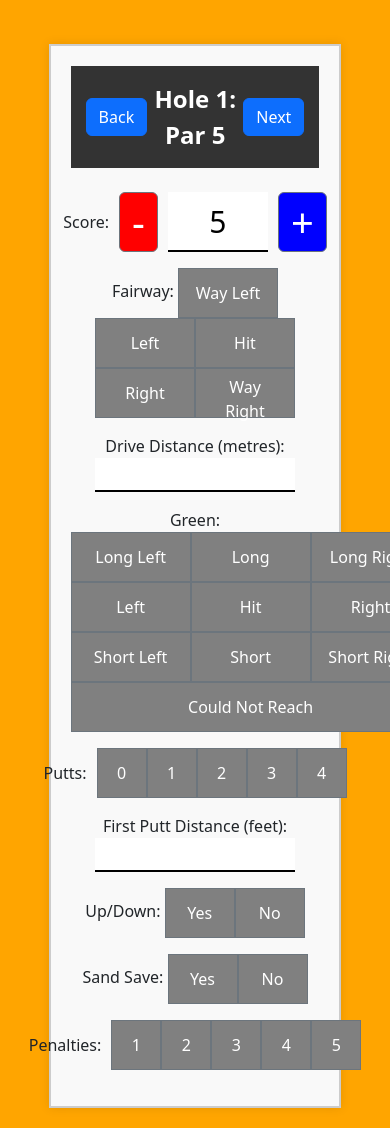
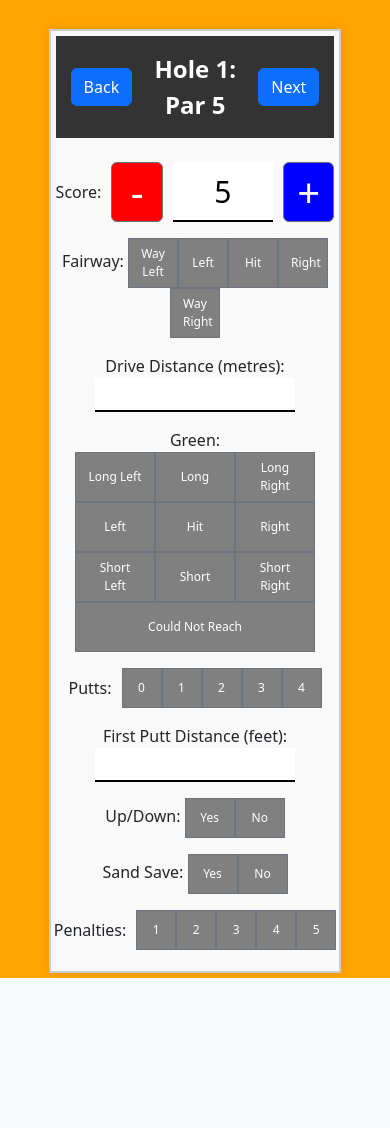
Before and after one commit to philipgjreid/pgjr-site, a Django app: page /stats_test/1/1/ in a window 390 px wide; the page is wider, and only the part inside the window is pictured. Shown: the part 56-1184 px from the top of that part. After the commit the page ends 1034 px from the top of that part, so only its background shows below. Run offline with Django 5.2, Linux system fonts and the light colour scheme; a user stored in the database is signed in; data comes from the database, SQL or seed files in the repository; both versions use the stored data as it was after the commit; parts of the project's set-up code (start-up, migrations or seed data) failed here and were passed over.

Commit message:
Changes to stats input form sizing using media queries

```diff
--- a/roundapp/templates/roundapp/stats_test.html
+++ b/roundapp/templates/roundapp/stats_test.html
@@ -32,8 +32,8 @@
 
 .content-box {
     border: 2px solid #ccc;
-    padding: 20px;
-    margin: 20px auto;
+    padding: 5px;
+    margin: 5px;
     width: 80%;
     max-width: 650px;
     box-shadow: 0 0 10px rgba(0, 0, 0, 0.1);
@@ -67,6 +67,137 @@
     margin: 0;
 }
 
+
+/* Default button styles - Testing how to size things based on screen size */
+.custom-button-fwy {
+    height: 50px;
+    width: 100px;
+    font-size: 16px;
+    margin-right: 0px;
+    border-radius: 0;
+}
+/* Styles for screens between 600px and 1200px */
+@media (min-width: 780px) and (max-width: 1000px) {
+    .custom-button-fwy {
+        height: 55px;
+        width: 80px;
+        font-size: 14px;
+    }
+}
+/* Styles for screens smaller than 600px */
+@media (max-width: 780px) {
+    .custom-button-fwy {
+        height: 50px;
+        width: 50px;
+        font-size: 12px;
+    }
+}
+
+/* Default button styles - Testing how to size things based on screen size */
+.custom-button {
+    height: 50px;
+    width: 50px;
+    margin-right: 0px;
+    border-radius: 0;
+}
+/* Styles for screens between 600px and 1200px */
+@media (min-width: 780px) and (max-width: 1000px) {
+    .custom-button {
+        height: 45px;
+        width: 45px;
+        font-size: 14px;
+    }
+}
+/* Styles for screens smaller than 600px */
+@media (max-width: 780px) {
+    .custom-button {
+        height: 40px;
+        width: 40px;
+        font-size: 12px;
+    }
+}
+
+.custom-button-yesno {
+    height: 50px;
+    width: 70px;
+    margin-right: 0px;
+    border-radius: 0;
+}
+/* Styles for screens between 600px and 1200px */
+@media (min-width: 780px) and (max-width: 1000px) {
+    .custom-button-yesno {
+        height: 45px;
+        width: 60px;
+        font-size: 14px;
+    }
+}
+/* Styles for screens smaller than 600px */
+@media (max-width: 780px) {
+    .custom-button-yesno {
+        height: 40px;
+        width: 50px;
+        font-size: 12px;
+    }
+}
+
+
+
+.grid-container {
+/*    height: 50px;
+    border-radius: 0;*/
+
+    display: grid;
+    grid-template-columns: repeat(3, 120px);
+    grid-gap: 0px;
+    margin: 0 auto;
+    width: fit-content;
+}
+
+@media (max-width: 1000px) {
+    .grid-container {
+        display: grid;
+        grid-template-columns: repeat(3, 100px);
+        grid-gap: 0px;
+        margin: 0 auto;
+        width: fit-content;
+/*        height: 45px;
+        font-size: 14px;*/
+    }
+}
+
+@media (max-width: 780px) {
+    .grid-container {
+        display: grid;
+        grid-template-columns: repeat(3, 80px);
+        grid-gap: 0px;
+        margin: 0 auto;
+        width: fit-content;
+/*        height: 40px;
+        font-size: 12px;*/
+    }
+}
+
+.custom-button-green {
+    height: 50px;
+    margin-right: 0px;
+    border-radius: 0;
+}
+/* Styles for screens between 600px and 1200px */
+@media (min-width: 780px) and (max-width: 1000px) {
+    .custom-button-green {
+        height: 45px;
+        font-size: 14px;
+    }
+}
+/* Styles for screens smaller than 600px */
+@media (max-width: 780px) {
+    .custom-button-green {
+        height: 40px;
+        font-size: 12px;
+    }
+}
+
+
 </style>
 
 <!-- <h1>Testing Page for Stats</h1>
@@ -80,6 +211,8 @@
     <form action="" method="POST">
 
     <div class="nav-bar">
+
+    <!-- User: {{ user.first_name }}  To consider putting user details on the screen. This should work.-->
 
         <button type="submit" class="btn btn-primary" name="back">Back</button>
         <div id="hole-info">Hole {{ hole.hole_number }}: Par {{ hole.par }}</div>
@@ -313,11 +446,11 @@
                 var button = document.createElement('button');
                 button.type = 'button';
                 button.innerHTML = option.label;
-                button.className = 'btn btn-secondary';
+                button.className = 'btn btn-secondary custom-button-fwy';
                 button.style.marginRight = '0px';
                 button.style.backgroundColor = fairwayField.value === option.value ? option.color : 'gray'; // Set initial color based on value
-                button.style.height = '50px'; // Set fixed height for buttons
-                button.style.width = '100px'; // Set fixed width for buttons
+                // button.style.height = '50px'; // Set fixed height for buttons
+                // button.style.width = '100px'; // Set fixed width for buttons
                 button.style.borderRadius = '0'; // Set border radius to 0 for straight corners
                 button.onclick = function() {
                     if (fairwayField.value === option.value) {
@@ -385,17 +518,18 @@
 
             // Create a container for the buttons
             var container = document.createElement('div');
-            container.style.display = 'grid';
-            container.style.gridTemplateColumns = 'repeat(3, 120px)'; // Set fixed width for buttons
-            container.style.gridGap = '0px';
-            container.style.margin = '0 auto'; // Center align the container
-            container.style.width = 'fit-content'; // Adjust the container width
+            container.classList.add('grid-container'); // Add the grid-container class
+            // container.style.display = 'grid';
+            // container.style.gridTemplateColumns = 'repeat(3, 120px)'; // Set fixed width for buttons
+            // container.style.gridGap = '0px';
+            // container.style.margin = '0 auto'; // Center align the container
+            // container.style.width = 'fit-content'; // Adjust the container width
 
             options.forEach(function(option, index) {
                 var button = document.createElement('button');
                 button.type = 'button';
                 button.innerHTML = option.label;
-                button.className = 'btn btn-secondary';
+                button.className = 'btn btn-secondary custom-button-green';
                 button.style.backgroundColor = greenField.value === option.value ? option.color : 'gray'; // Set initial color based on value
                 button.style.height = '50px'; // Set fixed height for buttons
                 button.style.borderRadius = '0'; // Set border radius to 0 for straight corners
@@ -489,11 +623,11 @@
                 var button = document.createElement('button');
                 button.type = 'button';
                 button.innerHTML = option.label;
-                button.className = 'btn btn-secondary';
+                button.className = 'btn btn-secondary custom-button';
                 button.style.backgroundColor = puttsField.value === option.value ? option.color : 'gray'; // Set initial color based on value
-                button.style.height = '50px'; // Set fixed height for buttons
-                button.style.width = '50px'; // Set fixed width for buttons
-                button.style.borderRadius = '0'; // Set border radius to 0 for straight corners
+                // button.style.height = '50px'; // Set fixed height for buttons
+                // button.style.width = '50px'; // Set fixed width for buttons
+                // button.style.borderRadius = '0'; // Set border radius to 0 for straight corners
                 button.onclick = function() {
                     if (puttsField.value === option.value) {
                         puttsField.value = 'na';
@@ -561,12 +695,12 @@
                 var button = document.createElement('button');
                 button.type = 'button';
                 button.innerHTML = option.label;
-                button.className = 'btn btn-secondary';
+                button.className = 'btn btn-secondary custom-button-yesno';
                 button.style.marginRight = '0px';
                 button.style.backgroundColor = updownField.value === option.value ? (option.value === 'yes' ? 'green' : 'red') : 'gray';
-                button.style.height = '50px'; // Set height.
-                button.style.width = '70px'; // Set width.
-                button.style.borderRadius = '0'; // Set border radius to 0 for straight corners
+                // button.style.height = '50px'; // Set height.
+                // button.style.width = '70px'; // Set width.
+                // button.style.borderRadius = '0'; // Set border radius to 0 for straight corners
                 button.onclick = function() {
                     if (updownField.value === option.value) {
                         updownField.value = 'na';
@@ -627,12 +761,12 @@
                 var button = document.createElement('button');
                 button.type = 'button';
                 button.innerHTML = option.label;
-                button.className = 'btn btn-secondary';
+                button.className = 'btn btn-secondary custom-button-yesno';
                 button.style.marginRight = '0px';
                 button.style.backgroundColor = sandsaveField.value === option.value ? (option.value === 'yes' ? 'green' : 'red') : 'gray';
-                button.style.height = '50px'; // Set height.
-                button.style.width = '70px'; // Set width.
-                button.style.borderRadius = '0'; // Set border radius to 0 for straight corners
+                // button.style.height = '50px'; // Set height.
+                // button.style.width = '70px'; // Set width.
+                // button.style.borderRadius = '0'; // Set border radius to 0 for straight corners
                 button.onclick = function() {
                     if (sandsaveField.value === option.value) {
                         sandsaveField.value = 'na';
@@ -714,11 +848,11 @@
                 var button = document.createElement('button');
                 button.type = 'button';
                 button.innerHTML = option.label;
-                button.className = 'btn btn-secondary';
+                button.className = 'btn btn-secondary custom-button';
                 button.style.backgroundColor = penaltiesField.value === option.value ? option.color : 'gray'; // Set initial color based on value
-                button.style.height = '50px'; // Set fixed height for buttons
-                button.style.width = '50px'; // Set fixed width for buttons
-                button.style.borderRadius = '0'; // Set border radius to 0 for straight corners
+                // button.style.height = '50px'; // Set fixed height for buttons
+                // button.style.width = '50px'; // Set fixed width for buttons
+                // button.style.borderRadius = '0'; // Set border radius to 0 for straight corners
                 button.onclick = function() {
                     if (penaltiesField.value === option.value) {
                         penaltiesField.value = 'na';
```
Also changed, not shown: db.sqlite3.
